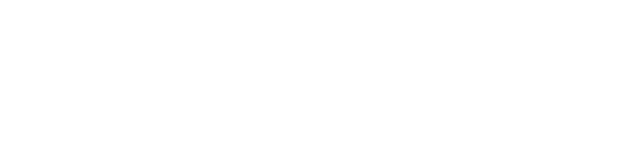
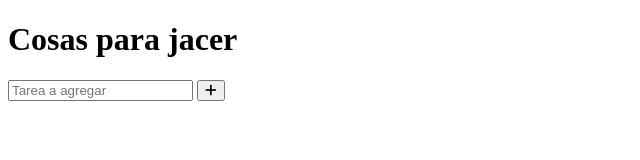
Before and after one commit to juanlavigna/todolist, a plain HTML site: page index.html in a window 1280 px wide. Shown: the whole page, without its empty margins (0-640 px from the left). Drawn offline with Linux system fonts and the light colour scheme.

Commit message:
Create basic structure for to do list in html

```diff
--- a/index.html
+++ b/index.html
@@ -9,6 +9,21 @@
     <title>To Do List</title>
 </head>
 <body>
+    <h1>Cosas para jacer</h1>
+    <div class="input-dib">
+        <input type="text" name="input" id="input" class="input" placeholder="Tarea a agregar">
+        <button class="boton-agregar"><i class="fas fa-plus"></i></button>
+    </div>
+    <!--
+    <div class="container">
+        <div class="item">
+            <input type="text" name="item-input" id="item-input" class="item-input" value="Regar las plantas" disabled>
+            <button class="boton-editar"><i class="fa-solid fa-lock"></i></button>
+            <button class="boton-remover"><i class="fa-solid fa-trash"></i></button>
+        </div>
 
+    </div>
+    -->
+    <script src="https://kit.fontawesome.com/ba0ece2d64.js"></script>
 </body>
 </html>
```
